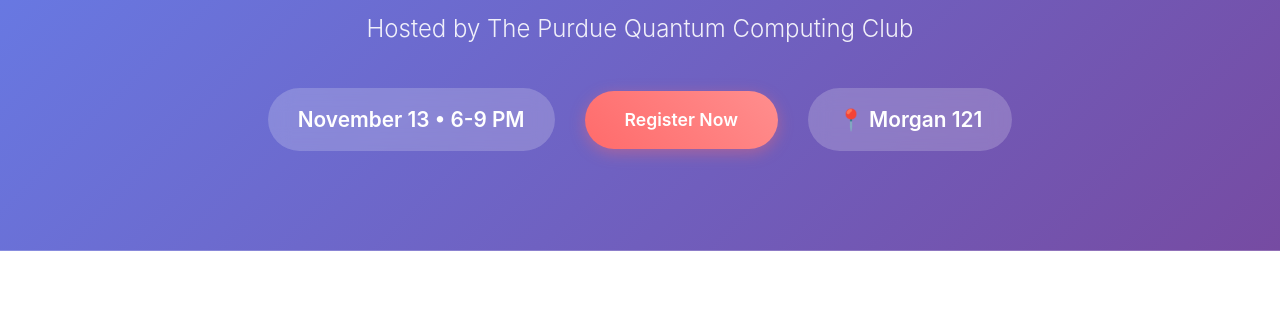
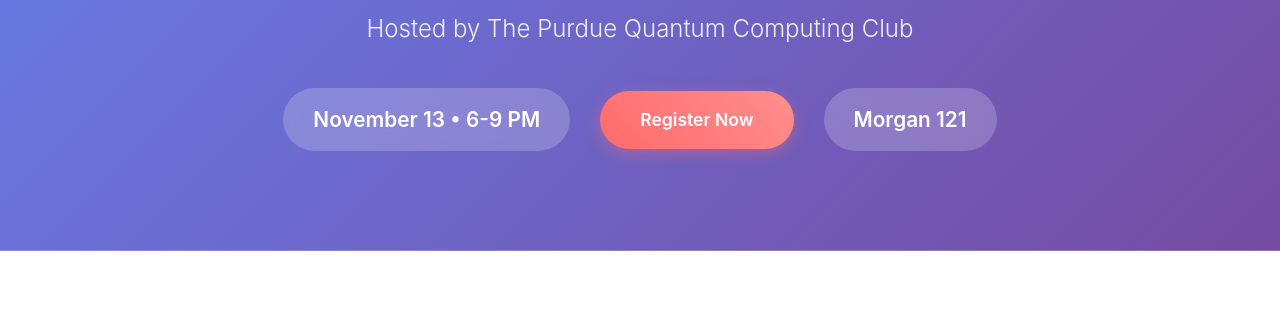
Before and after one commit to ShayManor/QCC-Website, a plain HTML site: page src/frontend/index.html in a window 1280 px wide. Shown: the part 200-516 px from the top of the page. Drawn offline with Linux system fonts and the light colour scheme.

Commit message:
chore(frontend): removed emoji from location

```diff
--- a/src/frontend/index.html
+++ b/src/frontend/index.html
@@ -17,7 +17,7 @@
             <div class="event-details">
                 <p class="date">November 13 • 6-9 PM</p>
                 <a href="https://forms.gle/FoDhxdBaDiRy9car5" class="register-btn" id="register-link">Register Now</a>
-                <a href="https://maps.google.com/?q=Morgan+Hall+121+Purdue" class="date location-link" target="_blank">📍 Morgan 121</a>
+                <a href="https://maps.google.com/?q=Morgan+Hall+121+Purdue" class="date location-link" target="_blank">Morgan 121</a>
             </div>
         </div>
     </section>
```
